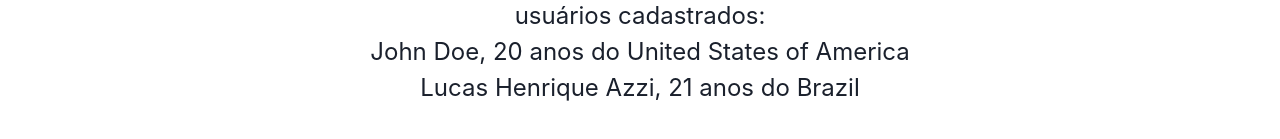
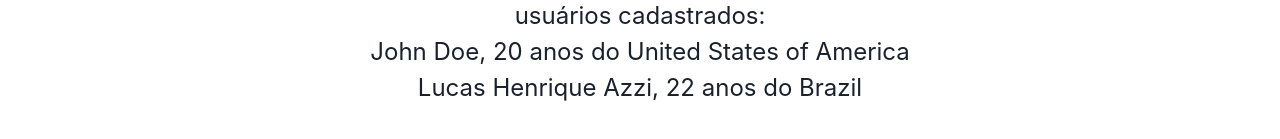
Before and after one commit to Densatho/INexus, a Next.js app: page /teste in a window 1280 px wide. Shown: the part 303-442 px from the top of the page. Built offline with nearby package versions, Linux system fonts and the light colour scheme.

Commit message:
Api tests

```diff
--- a/pages/api/hello.js
+++ b/pages/api/hello.js
@@ -9,7 +9,7 @@ export default function handler(req, res) {
     },
     {
       name: "Lucas Henrique Azzi",
-      age: 21,
+      age: 22,
       from: "Brazil",
     },
   ]);
--- a/pages/teste.js
+++ b/pages/teste.js
@@ -1,5 +1,4 @@
 import styles from "src/styles/Home.module.css";
-import handler from "./api/hello";
 
 function Home(props) {
   const users = props.users;
@@ -23,31 +22,16 @@ function Home(props) {
   );
 }
 
-export function getStaticProps(props) {
-  // const users = handler(p, NextApiResponse);
+export async function getStaticProps(context) {
+  const response = await fetch("http://localhost:3000/api/hello");
+  const users = await response.json();
   console.log(`> Get static props:`);
-  console.log(`  > Next Api:`);
+  console.log(`  > Next Api:`, users);
   return {
     props: {
-      users: [
-        {
-          name: "John Doe",
-          age: 20,
-          from: "United States of America",
-        },
-        {
-          name: "Lucas Henrique Azzi",
-          age: 21,
-          from: "Brazil",
-        },
-      ],
+      users: users,
     },
   };
 }
 
-export function GetStaticPathsResult(props) {
-  console.log(`> Path Results:`);
-  console.log(`  > props:`, props);
-}
-
 export default Home;
```
